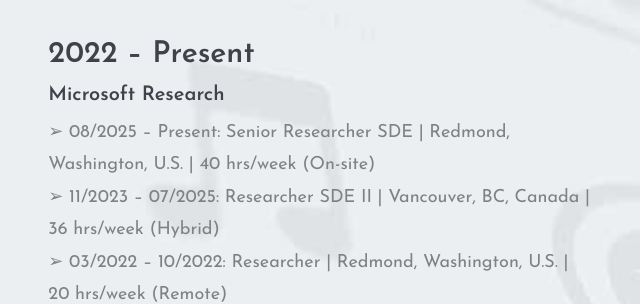
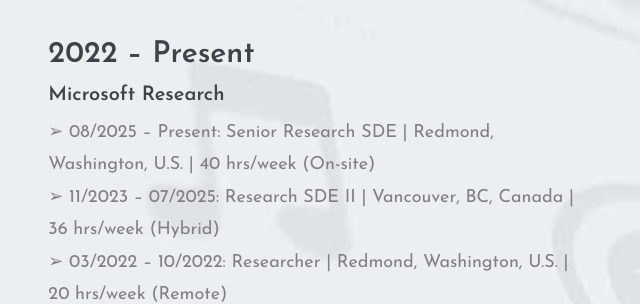
Before and after one commit to angelica-moreira/angelica-moreira.github.io, a plain HTML site: page index.html in a window 1280 px wide. Shown: the part 4703-5007 px from the top of the page, 352-992 px from the left. Drawn offline with Linux system fonts and the light colour scheme.

Commit message:
fixing typo

```diff
--- a/index.html
+++ b/index.html
@@ -216,8 +216,8 @@
 	                        <li>
 	                            <h2>2022 – Present</h2>
 	                            <h3>Microsoft Research</h3>
-	                            <p>➢ 08/2025 – Present: Senior Researcher SDE | Redmond, Washington, U.S. | 40 hrs/week (On-site)</p>
-	                            <p>➢ 11/2023 – 07/2025: Researcher SDE II | Vancouver, BC, Canada | 36 hrs/week (Hybrid)</p>
+	                            <p>➢ 08/2025 – Present: Senior Research SDE | Redmond, Washington, U.S. | 40 hrs/week (On-site)</p>
+	                            <p>➢ 11/2023 – 07/2025: Research SDE II | Vancouver, BC, Canada | 36 hrs/week (Hybrid)</p>
 	                            <p>➢ 03/2022 – 10/2022: Researcher | Redmond, Washington, U.S. | 20 hrs/week (Remote)</p>
 	                        </li>
 
```
